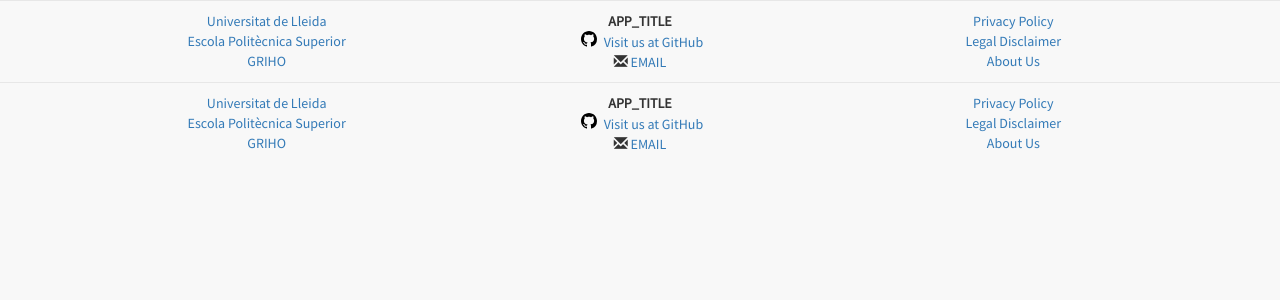
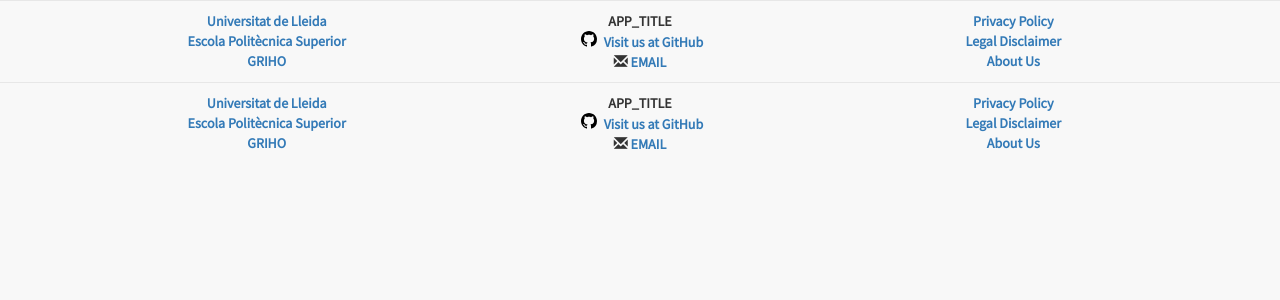
Before and after one commit to atgrau/Heuristic-Evaluation-Tool, a PHP site: template src/view/footer.inc.php in a window 1280 px wide. Shown: the top 300 px of the page. Run offline with PHP 8.4, Linux system fonts and the light colour scheme; the template is opened without the code that fills it, so the values that code supplies are empty; some libraries are stand-ins or nearby versions.

Commit message:
Design Fixes

```diff
--- a/src/view/evaluation/template.php
+++ b/src/view/evaluation/template.php
@@ -71,7 +71,7 @@
               <span class="label label-danger">Closed</span>
             <?php endif; ?>
             <div class="right">
-              <a href="#" data-toggle="modal" data-target="#evaluationModal" title="About Us"><span class="glyphicon glyphicon-info-sign"></span> How to make and Heuristic Evaluation?</a>
+              <a href="#" data-toggle="modal" data-target="#evaluationModal" title="About Us" class="text-bold"><span class="glyphicon glyphicon-info-sign"></span> How to make and Heuristic Evaluation?</a>
             </div>
           </td>
         </tr>
--- a/src/view/footer.inc.php
+++ b/src/view/footer.inc.php
@@ -1,14 +1,14 @@
 <!-- #page-footer -->
 <footer id="footer" class="footer margin-b" style="border-top:solid 1px #e7e7e7;">
   <div class="container">
-    <div class="margin text-center">
+    <div class="margin text-center text-bold">
       <div class="col-lg-4">
         <a href="http://www.udl.cat/" target="_blank" title="Go to Universitat de Lleida website">Universitat de Lleida</a><br />
         <a href="http://www.eps.udl.cat/" target="_blank" title="Go to Escola Politècnica Superior">Escola Politècnica Superior</a><br />
         <a href="http://griho.udl.cat/" target="_blank" title="Go to GRIHO">GRIHO</a>
       </div>
       <div class="col-lg-4">
-        <strong><?=APP_TITLE?></strong><br />
+        <?=APP_TITLE?><br />
         <svg height="16" class="octicon octicon-mark-github" viewBox="0 0 16 16" version="1.1" width="24" aria-hidden="true"><path fill-rule="evenodd" d="M8 0C3.58 0 0 3.58 0 8c0 3.54 2.29 6.53 5.47 7.59.4.07.55-.17.55-.38 0-.19-.01-.82-.01-1.49-2.01.37-2.53-.49-2.69-.94-.09-.23-.48-.94-.82-1.13-.28-.15-.68-.52-.01-.53.63-.01 1.08.58 1.23.82.72 1.21 1.87.87 2.33.66.07-.52.28-.87.51-1.07-1.78-.2-3.64-.89-3.64-3.95 0-.87.31-1.59.82-2.15-.08-.2-.36-1.02.08-2.12 0 0 .67-.21 2.2.82.64-.18 1.32-.27 2-.27.68 0 1.36.09 2 .27 1.53-1.04 2.2-.82 2.2-.82.44 1.1.16 1.92.08 2.12.51.56.82 1.27.82 2.15 0 3.07-1.87 3.75-3.65 3.95.29.25.54.73.54 1.48 0 1.07-.01 1.93-.01 2.2 0 .21.15.46.55.38A8.013 8.013 0 0 0 16 8c0-4.42-3.58-8-8-8z"></path></svg> <a href="https://github.com/atgrau/heuristic_evaluation" target="_blank" title="Visit us at Github">Visit us at GitHub</a><br />
         <span class="glyphicon glyphicon-envelope"></span> <a href="mailto:<?=EMAIL?>" title="Send us and E-mail"><?=EMAIL?></a>
       </div>
```
